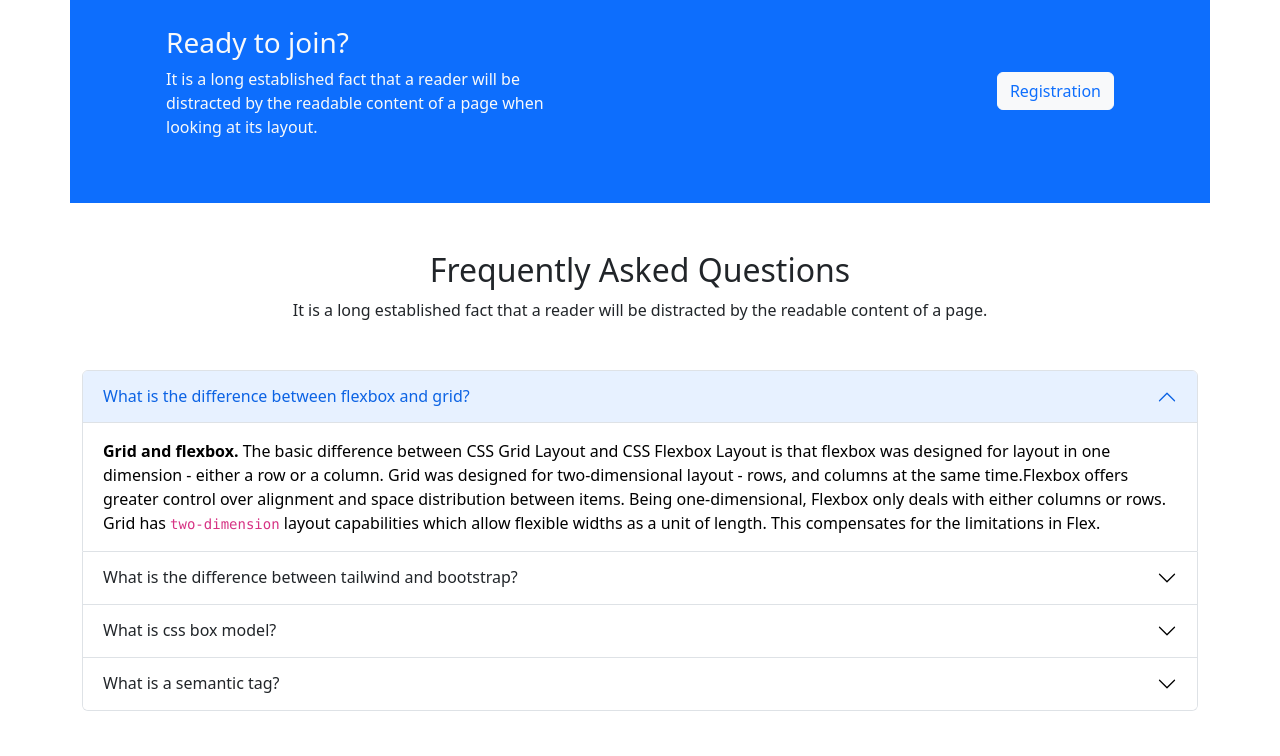
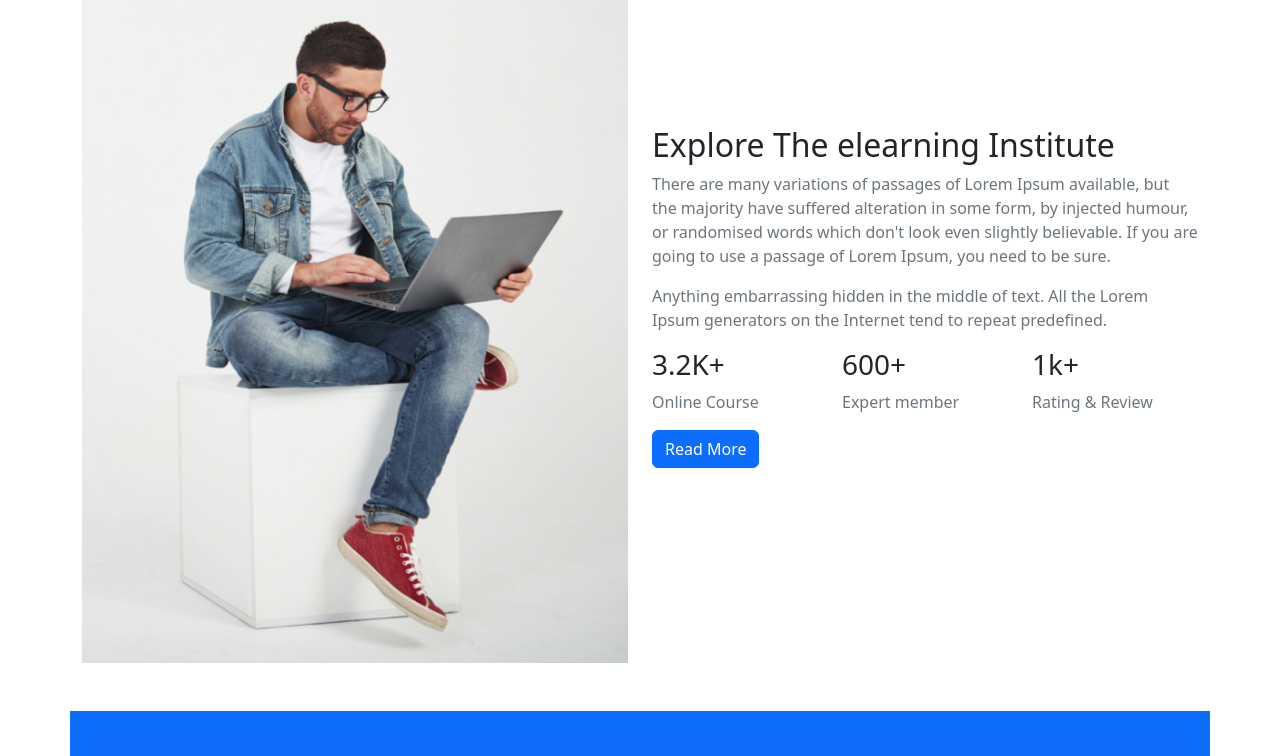
Before and after one commit to ashikbillah699/SkillUp, a plain HTML site: page index.html in a window 1280 px wide. Shown: the part 1740-2496 px from the top of the page. Drawn offline with nearby package versions, Linux system fonts and the light colour scheme.

Commit message:
explore part

```diff
--- a/index.html
+++ b/index.html
@@ -215,6 +215,49 @@
             </div>
         </section>
         <!-- Courses part end -->
+        <!-- explore part -->
+        <section>
+            <div class="container">
+                <div class="row d-flex flex-md-row align-items-center">
+                    <div class=" col-12 col-md-6 col-lg-6 flex-fill">
+                        <img class="img-fluid" src="images/working.png" alt="">
+                    </div>
+                    <div class="col-12 col-md-6 col-lg-6">
+                        <h2 class="">Explore The elearning Institute</h2>
+                        <p class="text-muted">There are many variations of passages of Lorem Ipsum available, but the
+                            majority
+                            have
+                            suffered alteration in some form,
+                            by injected humour, or randomised words which don't look even slightly believable. If you
+                            are going to use a passage of
+                            Lorem Ipsum, you need to be sure.</p>
+
+                        <p class=" text-muted"> Anything embarrassing hidden in the middle of text. All the Lorem
+                            Ipsum
+                            generators on the
+                            Internet tend to repeat
+                            predefined.</p>
+                        <div class="row ">
+                            <div class="col">
+                                <h3>3.2K+</h3>
+                                <p class="text-muted">Online Course</p>
+                            </div>
+                            <div class="col">
+                                <h3>600+</h3>
+                                <p class="text-muted">Expert member</p>
+                            </div>
+                            <div class="col">
+                                <h3>1k+</h3>
+                                <p class="text-muted">Rating & Review</p>
+                            </div>
+                        </div>
+                        <button type="button" class="btn btn-primary">Read More</button>
+
+                    </div>
+                </div>
+            </div>
+        </section>
+        <!-- explore part end  -->
         <!-- Register part -->
         <section>
             <div class="container">
@@ -418,8 +461,8 @@
         <!-- Register part end -->
         <!-- Questions part -->
         <section id="">
-            <div class="container mt-5">
-                <div class="text-center mb-5">
+            <div class="container col-lg-8 mt-5 d-flex flex-column ">
+                <div class="text-center mb-3">
                     <h2>Frequently Asked Questions</h2>
                     <p>It is a long established fact that a reader will be distracted by the readable content of a page.
                     </p>
```
